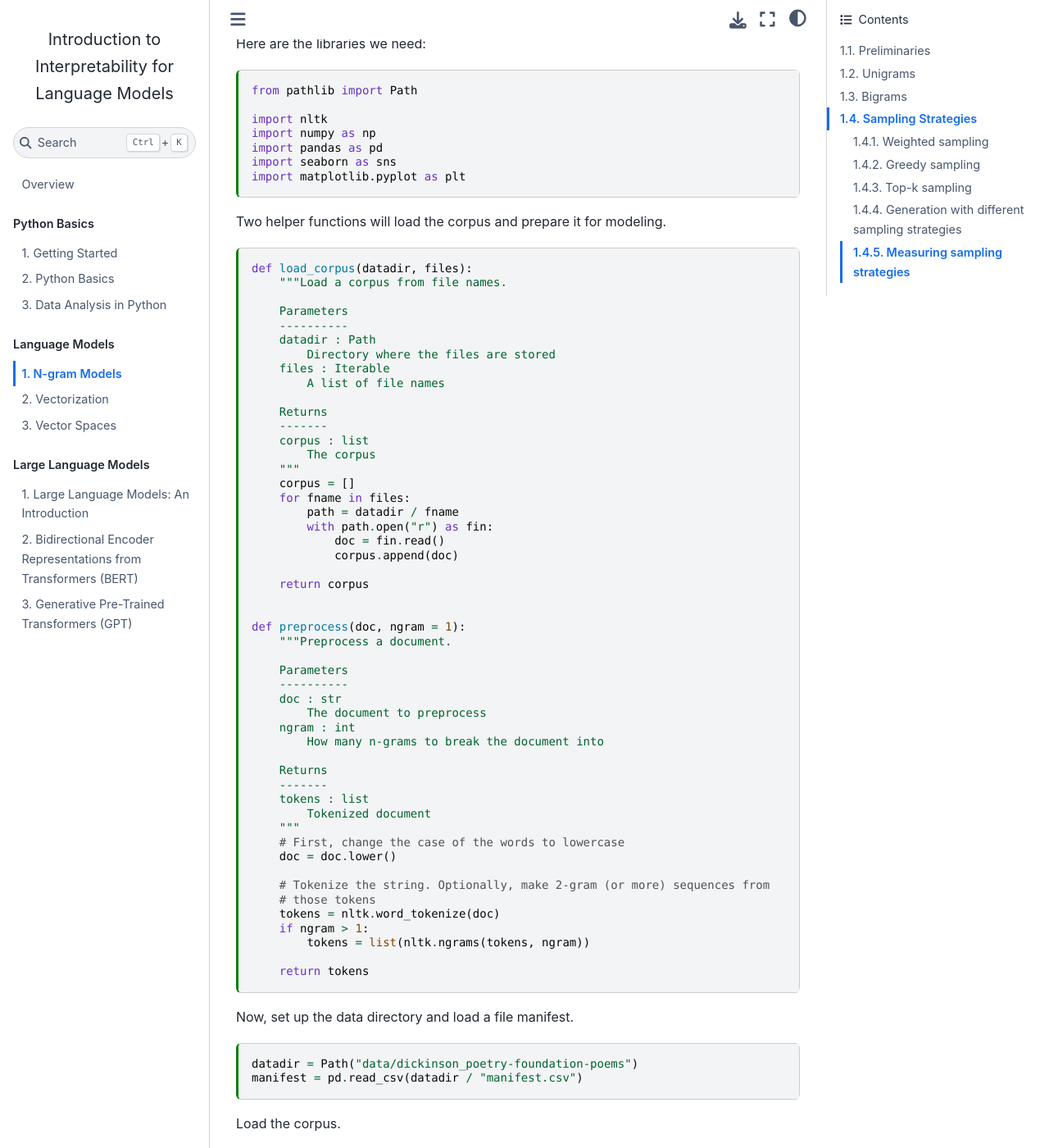
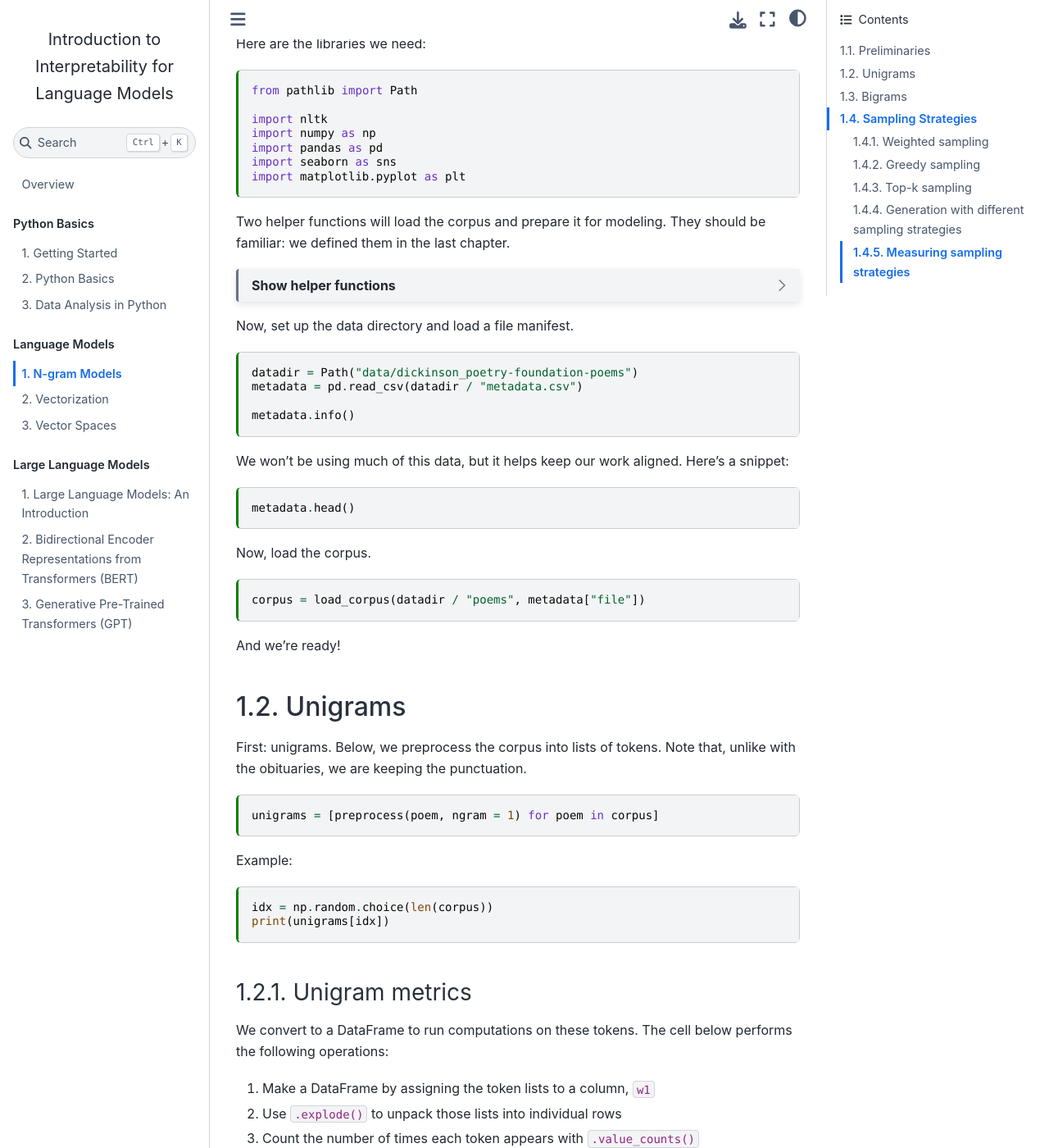
Before and after one commit to t-shoemaker/2024_dtl_lm-interpretability, a Jupyter Book: the page built from chapters/04_ngram-models.md, in a window 1280 px wide and 1400 px high, scrolled down 343 px. Shown: the whole window at 82% size. Built offline with Jupyter Book 1.0.4 settings and Sphinx 7.4.7 and the Sphinx Book theme 1.1.4, drawn with Linux system fonts in a browser that asks for light colours; some of the changed lines change nothing that is shown; some of the changed text lies outside the part shown.

Commit message:
Small tweaks to chapter 4 histograms

`````diff
--- a/chapters/04_ngram-models.md
+++ b/chapters/04_ngram-models.md
@@ -28,8 +28,8 @@
 weighting for different sampling strategies, we implement a few simple text
 generators.
 
-Our corpus is 59 [Emily Dickinson poems][poems], collected from the Poetry
-Foundation.
++ **Data**: 59 [Emily Dickinson poems][poems] collected from the Poetry
+  Foundation
 
 [poems]: https://www.poetryfoundation.org/poets/emily-dickinson#tab-poems
 
@@ -48,9 +48,11 @@
 import matplotlib.pyplot as plt
 ```
 
-Two helper functions will load the corpus and prepare it for modeling.
+Two helper functions will load the corpus and prepare it for modeling. They
+should be familiar: we defined them in the last chapter.
 
 ```{code-cell}
+:tags: [remove_cell]
 def load_corpus(datadir, files):
     """Load a corpus from file names.
 
@@ -96,24 +98,88 @@
 
     # Tokenize the string. Optionally, make 2-gram (or more) sequences from
     # those tokens
-    tokens = nltk.word_tokenize(doc)
+    tokens = nltk.wordpunct_tokenize(doc)
     if ngram > 1:
         tokens = list(nltk.ngrams(tokens, ngram))
 
     return tokens
 ```
 
+````{dropdown} Show helper functions
+```py
+def load_corpus(datadir, files):
+    """Load a corpus from file names.
+
+    Parameters
+    ----------
+    datadir : Path
+        Directory where the files are stored
+    files : Iterable
+        A list of file names
+
+    Returns
+    -------
+    corpus : list
+        The corpus
+    """
+    corpus = []
+    for fname in files:
+        path = datadir / fname
+        with path.open("r") as fin:
+            doc = fin.read()
+            corpus.append(doc)
+
+    return corpus
+
+
+def preprocess(doc, ngram = 1):
+    """Preprocess a document.
+
+    Parameters
+    ----------
+    doc : str
+        The document to preprocess
+    ngram : int
+        How many n-grams to break the document into
+
+    Returns
+    -------
+    tokens : list
+        Tokenized document
+    """
+    # First, change the case of the words to lowercase
+    doc = doc.lower()
+
+    # Tokenize the string. Optionally, make 2-gram (or more) sequences from
+    # those tokens
+    tokens = nltk.wordpunct_tokenize(doc)
+    if ngram > 1:
+        tokens = list(nltk.ngrams(tokens, ngram))
+
+    return tokens
+```
+````
+
 Now, set up the data directory and load a file manifest.
 
 ```{code-cell}
 datadir = Path("data/dickinson_poetry-foundation-poems")
-manifest = pd.read_csv(datadir / "manifest.csv")
+metadata = pd.read_csv(datadir / "metadata.csv")
+
+metadata.info()
 ```
 
-Load the corpus.
+We won't be using much of this data, but it helps keep our work aligned. Here's
+a snippet:
 
 ```{code-cell}
-corpus = load_corpus(datadir / "poems", manifest["file"])
+metadata.head()
+```
+
+Now, load the corpus.
+
+```{code-cell}
+corpus = load_corpus(datadir / "poems", metadata["file"])
 ```
 
 And we're ready!
@@ -121,7 +187,8 @@
 
 ## Unigrams
 
-First: unigrams. Below, we preprocess the corpus into lists of tokens.
+First: unigrams. Below, we preprocess the corpus into lists of tokens. Note
+that, unlike with the obituaries, we are keeping the punctuation.
 
 ```{code-cell}
 unigrams = [preprocess(poem, ngram = 1) for poem in corpus]
@@ -200,7 +267,11 @@
 
 for idx, measure in zip([0, 1], ["prob", "info"]):
     sns.kdeplot(
-        unigram_df[measure], fill = True, cumulative = True, ax = axes[idx]
+        unigram_df[measure],
+        fill = True,
+        cumulative = True,
+        clip = (0, np.max(unigram_df[measure])),
+        ax = axes[idx]
     )
     axes[idx].set(
         title = measure.capitalize(),
@@ -230,7 +301,7 @@
 tokens make disproportionate contributions to the overall distribution of
 values in our data, which a raw average would not reflect.
 
-In code, that looks like the following:
+In code, calculating entropy looks like the following:
 
 ```{code-cell}
 unigram_df["self-entropy"] = unigram_df["prob"] * unigram_df["info"]
@@ -457,13 +528,13 @@
 
 for idx, measure in zip([0, 1], ["prob", "info"]):
     sns.kdeplot(
-        bigram_df[measure], fill = True, cumulative = True, ax = axes[idx]
+        bigram_df[measure],
+        fill = True,
+        cumulative = True,
+        clip = (0, np.max(bigram_df[measure])),
+        ax = axes[idx]
     )
     axes[idx].set(
-        xlim = (
-            np.floor(bigram_df[measure]).min(),
-            np.ceil(bigram_df[measure]).max()
-        ),
         title = measure.capitalize(),
         ylabel = "Density (% tokens)"
     )
`````
